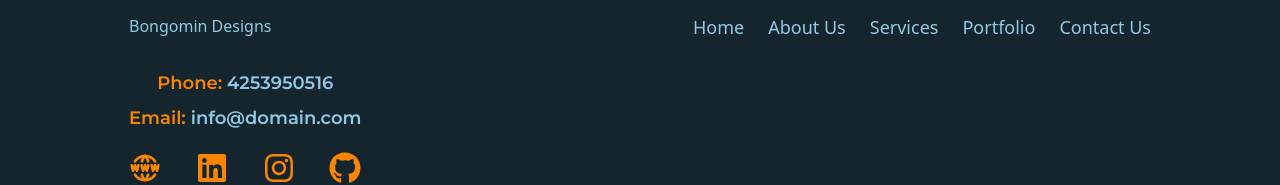
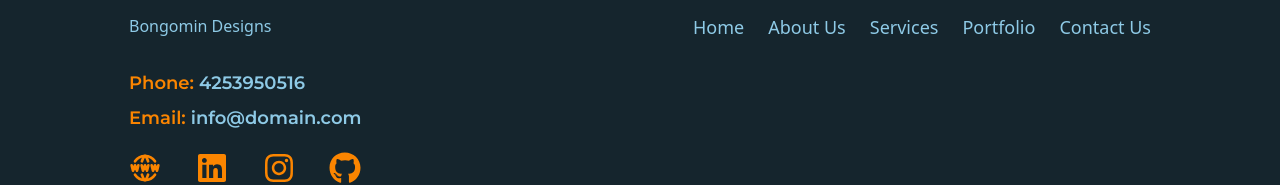
Before and after one commit to bongomin256/bongomin_designs, a React (Vite) app: page / in a window 1280 px wide. Shown: the part 145-330 px from the top of the page. Built offline with nearby package versions, Linux system fonts and the light colour scheme.

Commit message:
adjusted style in the footer

```diff
--- a/src/components/Footer.jsx
+++ b/src/components/Footer.jsx
@@ -10,7 +10,7 @@ const Footer = () => {
             <div>
               <p>Bongomin Designs</p>
             </div>
-            <div className="mt-8 text-center font-navFont font-semibold text-base1 ">
+            <div className="mt-8 text-center font-navFont font-semibold text-base1 md:text-left">
               <p className="mb-2">
                 <span className="text-cta-pri">Phone:</span> 4253950516
               </p>
```
